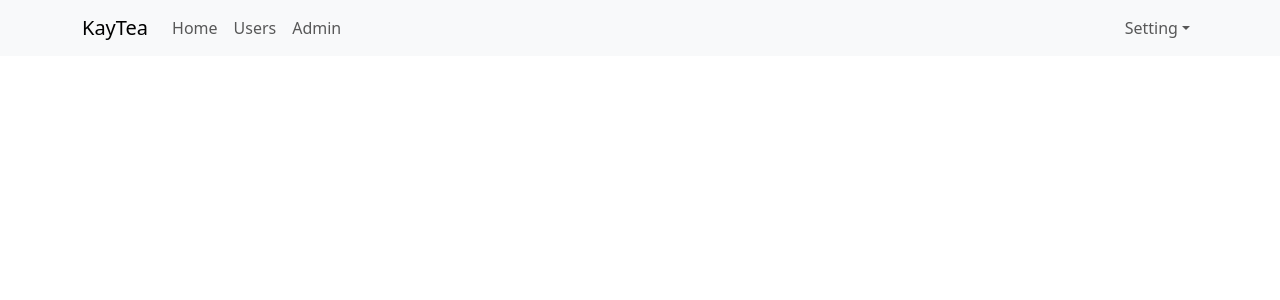
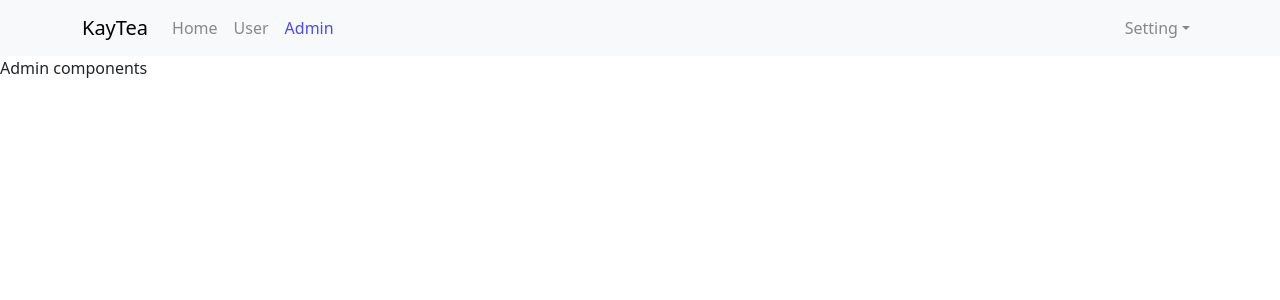
Before and after one commit to QuangKhuong3001/Test-Demo-React, a React (Create React App) app: page /admin in a window 1280 px wide. Shown: the top 300 px of the page. Built offline with nearby package versions, Linux system fonts and the light colour scheme.

Commit message:
up video

```diff
--- a/src/App.js
+++ b/src/App.js
@@ -1,13 +1,21 @@
+import { Outlet } from 'react-router-dom';
 import './App.scss';
 import Header from './components/header/header';
 
+
 const App = () => {
   return (
-    <>
-      <div className='app-container'>
+    <div className='app-container'>
+      <div className='header-container'>
         <Header />
       </div>
-    </>
+      <div className='sidenav-container'>
+
+      </div>
+      <div className='app-content'>
+        <Outlet />
+      </div>
+    </div>
   );
 }
 
--- a/src/App.scss
+++ b/src/App.scss
@@ -7,3 +7,24 @@
   -webkit-font-smoothing: antialiased;
   -moz-osx-font-smoothing: grayscale;
 }
+
+.app-container{
+  .header-container{
+
+    .navbar-nav{
+      z-index: 10;
+      opacity: 0.7;
+      .nav-link{
+        &.active{
+          color: blue;
+        }
+      }
+    }
+  }
+}
+
+video{
+  position: fixed;
+  bottom: 0;
+  width: 100vw;
+}
--- /dev/null
+++ b/src/components/admin/admin.js
@@ -0,0 +1,9 @@
+const Admin = () => {
+    return (
+        <div>
+            Admin components
+        </div>
+    )
+}
+
+export default Admin;
--- a/src/components/header/header.js
+++ b/src/components/header/header.js
@@ -2,24 +2,26 @@
 import Nav from 'react-bootstrap/Nav';
 import Navbar from 'react-bootstrap/Navbar';
 import NavDropdown from 'react-bootstrap/NavDropdown';
+import { NavLink } from 'react-router-dom';
 
 const Header = () => {
     return (
         <Navbar expand="lg" className="bg-body-tertiary">
             <Container>
-                <Navbar.Brand href="#home">KayTea</Navbar.Brand>
+                <NavLink to="/" className='navbar-brand'>KayTea</NavLink>
                 <Navbar.Toggle aria-controls="basic-navbar-nav" />
                 <Navbar.Collapse id="basic-navbar-nav">
                     <Nav className="me-auto">
-                        <Nav.Link href="#home">Home</Nav.Link>
-                        <Nav.Link href="#link">Users</Nav.Link>
-                        <Nav.Link href="#link">Admin</Nav.Link>
+                        <NavLink to="/" className='nav-link'>Home</NavLink>
+                        <NavLink to="/user" className='nav-link'>User</NavLink>
+                        <NavLink to="/admin" className='nav-link'>Admin</NavLink>
+
                     </Nav>
                     <Nav>
                         <NavDropdown title="Setting" id="basic-nav-dropdown">
-                            <NavDropdown.Item href="#action/3.1">Login</NavDropdown.Item>
-                            <NavDropdown.Item href="#action/3.2">Logout</NavDropdown.Item>
-                            <NavDropdown.Item href="#action/3.2">Profile</NavDropdown.Item>
+                            <NavDropdown.Item>Login</NavDropdown.Item>
+                            <NavDropdown.Item>Logout</NavDropdown.Item>
+                            <NavDropdown.Item>Profile</NavDropdown.Item>
                         </NavDropdown>
                     </Nav>
                 </Navbar.Collapse>
--- /dev/null
+++ b/src/components/home/homepage.js
@@ -0,0 +1,16 @@
+import videoHomepage from '../../assets/video-homepage.mp4'
+
+const HomePage = () => {
+    return (
+        <div className="homepage-container">
+            <video autoPlay muted loop>
+                <source
+                    src={videoHomepage}
+                    type="video/mp4"
+                />
+            </video>
+        </div>
+    )
+}
+
+export default HomePage
--- /dev/null
+++ b/src/components/user/user.js
@@ -0,0 +1,9 @@
+const User = () => {
+    return (
+        <div>
+            User components
+        </div>
+    )
+}
+
+export default User;
--- a/src/index.js
+++ b/src/index.js
@@ -5,13 +5,30 @@
 import { Provider } from 'react-redux';
 import store from './redux/store';
 import 'bootstrap/dist/css/bootstrap.min.css';
+import {
+  BrowserRouter,
+  Route,
+  Routes
+} from 'react-router-dom';
+import Admin from './components/admin/admin';
+import User from './components/user/user';
+import HomePage from './components/home/homepage';
 
 const root = ReactDOM.createRoot(document.getElementById('root'));
 root.render(
   <Provider store={store}>
     {/* <React.StrictMode> */}
-    <App />
+    <BrowserRouter>
+      <Routes>
+        <Route path='/' element={<App />} >
+          <Route index element={<HomePage />} />
+          <Route path='/user' element={<User />} />
+          <Route path='/admin' element={<Admin />} />
+        </Route>
+      </Routes>
+    </BrowserRouter>
     {/* </React.StrictMode> */}
+
   </Provider>
 );
 
```
Also changed, not shown: 1 other file (tests, documents, lock files or other folders).
